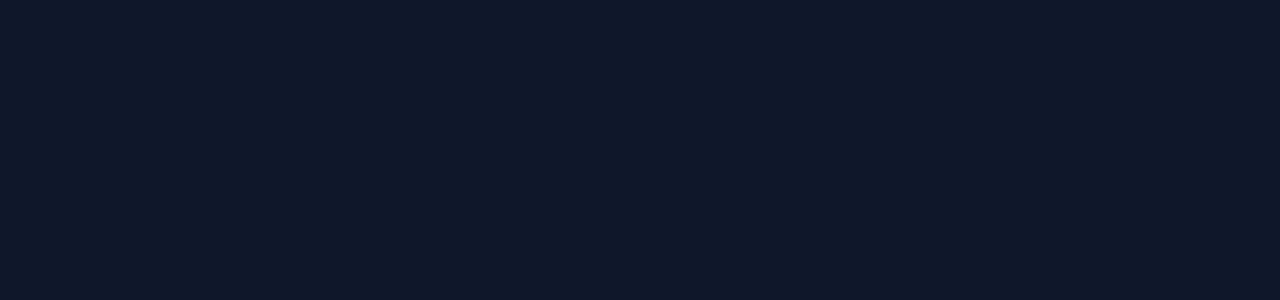
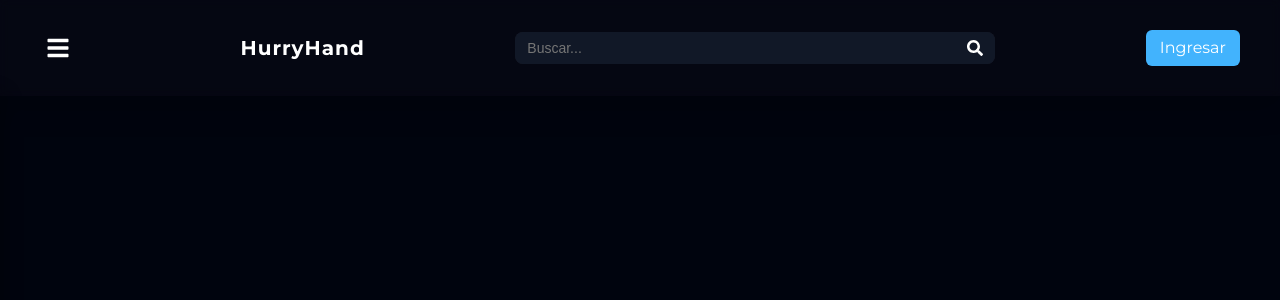
Before and after one commit to alfosobral/Proyecto-Ing.-SW-II, a React (Vite) app in the folder frontend/: page /home_page in a window 1280 px wide. Before the commit this address had no page. Shown: the top 300 px of the page. Built offline with nearby package versions, Linux system fonts and the light colour scheme.

Commit message:
Mas avences en HomePage

```diff
--- a/frontend/src/App.jsx
+++ b/frontend/src/App.jsx
@@ -1,7 +1,7 @@
 import Register from "./pages/Register";
 import { BrowserRouter, Routes, Route, Navigate } from "react-router-dom";
 import LogIn from "./pages/LogIn";
-import MainPage from "./pages/MainPage"
+import HomePage from "./pages/HomePage"
 import ServicePost from "./pages/ServicePost";
 
 
@@ -13,7 +13,7 @@
         <Route path="/" element={<Navigate to="/login" replace />} />
         <Route path="/login" element={<LogIn />} />
         <Route path="/register" element={<Register />} />
-        <Route path="/main_page" element={<MainPage />} />
+        <Route path="/home_page" element={<HomePage />} />
         <Route path="/service_post" element={<ServicePost />} />
       </Routes>
     </BrowserRouter>
--- a/frontend/src/components/DateField.jsx
+++ b/frontend/src/components/DateField.jsx
@@ -50,7 +50,7 @@
           width: "100%",
           padding: "10px 12px",
           borderRadius: 10,
-          border: `4px solid ${error ? "#ef4444" : focused ? "#2563eb" : "#cbd5e1"}`,
+          border: `4px solid ${error ? "#ef4444" : focused ? "#42b3fd" : "#cbd5e1"}`,
           outline: "none",
           fontSize: 14,
           transition: "transform .15s ease, box-shadow .15s ease, border-color .15s ease",
--- a/frontend/src/components/InputField.jsx
+++ b/frontend/src/components/InputField.jsx
@@ -51,7 +51,7 @@
           width: "100%",
           padding: "10px 12px",
           borderRadius: 12,
-          border: `4px solid ${error ? "#ef4444" : focused ? "#2563eb" : "#cbd5e1"}`,
+          border: `4px solid ${error ? "#ef4444" : focused ? "#42b3fd" : "#cbd5e1"}`,
           outline: "none",
           fontSize: 14,
           transition: "transform .15s ease, box-shadow .15s ease, border-color .15s ease",
--- a/frontend/src/components/Navbar.jsx
+++ b/frontend/src/components/Navbar.jsx
@@ -1,10 +1,46 @@
 import { Link } from "react-router-dom";
+import SearchBar from "./SearchBar";
+import { useState } from "react";
+import { FaBars, FaTimes } from "react-icons/fa";
 
 export default function Navbar() {
+
+  const [menuOpen, setMenuOpen] = useState(false);
+  const closeMenu = () => setMenuOpen(false);
+  const toggleMenu = () => setMenuOpen((prev) => !prev);
+
   return (
     <nav style={styles.navbar}>
+      {/* Botón hamburguesa */}
+      <button onClick={toggleMenu} style={styles.menuButton} aria-label="Abrir menú">
+        {menuOpen ? <FaTimes /> : <FaBars />}
+      </button>
       <div style={styles.logo}>HurryHand</div>
 
+      <SearchBar onSearch={handleSearch} />
+
+      {/* Overlay (click para cerrar)
+      <div
+        onClick={closeMenu}
+        style={{
+          ...styles.overlay,
+          pointerEvents: menuOpen ? "auto" : "none",
+          opacity: menuOpen ? 1 : 0,
+        }}
+      />
+      */}
+
+      <aside
+        style={{
+          ...styles.sidePanel,
+          transform: menuOpen ? "translateX(0)" : "translateX(-100%)",
+        }}
+        aria-hidden={!menuOpen}
+      >
+        <a href="/" style={styles.sideLink} onClick={closeMenu}>Inicio</a>
+        <a href="/servicios" style={styles.sideLink} onClick={closeMenu}>Servicios</a>
+        <a href="/contacto" style={styles.sideLink} onClick={closeMenu}>Contacto</a>
+      </aside>
 
       <div style={styles.actions}>
         <Link to="/login" style={{ ...styles.link, ...styles.button }}>Ingresar</Link>
@@ -13,10 +49,14 @@
   );
 }
 
+function handleSearch(query) {
+  console.log("Buscar:", query);
+}
+
 const styles = {
   navbar: {
     width: "100%",
-    height: "60px",
+    height: "12vh",
     background: "rgba(15, 16, 26, 0.35)",
     display: "flex",
     flexdirection: "row",
@@ -38,26 +78,52 @@
     fontWeight: "bold",
     letterSpacing: "1px",
   },
-  navLinks: {
-    listStyle: "none",
-    display: "flex",
-    gap: "24px",
-    margin: 0,
-    padding: 0,
-  },
-  link: {
-    color: "#ffffff",
-    textDecoration: "none",
-    fontSize: "14px",
-    transition: "color .2s",
-  },
   actions: {
     display: "flex",
     gap: "16px",
   },
   button: {
     padding: "6px 14px",
-    backgroundColor: "#2563eb",
+    backgroundColor: "#42b3fd",
     borderRadius: "6px",
-  }
+  },
+  menuButton: {
+    background: "none",
+    border: "none",
+    color: "#fff",
+    fontSize: 24,
+    cursor: "pointer",
+    marginRight: "14px",
+
+  },
+   overlay: {
+    position: "fixed",
+    inset: 0,
+    background: "rgba(0,0,0,.45)",
+    transition: "opacity 280ms ease",  // fade suave
+    zIndex: 999, // debajo del panel (1001) y arriba de la navbar (1000) si querés
+  },
+  sidePanel: {
+    position: "fixed",
+    top: "12vh", // debajo de la navbar
+    left: 0,
+    height: "88vh",
+    width: 200,
+    background: "#111827",
+    boxShadow: "2px 0 18px rgba(0,0,0,.35)",
+    display: "flex",
+    flexDirection: "column",
+    padding: "16px 12px",
+    zIndex: 1001,
+    transition: "transform 500ms cubic-bezier(0.22, 1, 0.36, 1)", // <- EASING
+    willChange: "transform",
+  },
+  sideLink: {
+    color: "#fff",
+    textDecoration: "none",
+    padding: "10px 12px",
+    borderRadius: 8,
+    fontSize: 16,
+    transition: "background-color 160ms ease",
+  },
 };
--- a/frontend/src/components/PasswordField.jsx
+++ b/frontend/src/components/PasswordField.jsx
@@ -53,7 +53,7 @@
             width: "100%",
             padding: "10px 38px 10px 12px", // padding-right para el icono
             borderRadius: 10,
-            border: `4px solid ${error ? "#ef4444" : focused ? "#2563eb" : "#cbd5e1"}`,
+            border: `4px solid ${error ? "#ef4444" : focused ? "#42b3fd" : "#cbd5e1"}`,
             outline: "none",
             fontSize: 14,
             transition: "transform .15s ease, box-shadow .15s ease, border-color .15s ease",
--- a/frontend/src/components/SearchBar.jsx
+++ b/frontend/src/components/SearchBar.jsx
@@ -1,8 +1,16 @@
 import { useState } from "react";
 import { FaSearch } from "react-icons/fa";
 
-export default function SearchBar({ onSearch }) {
+export default function SearchBar({
+    onSearch,
+    width = "40%",
+    maxWidth = 500,
+    minWidth = 200,
+}) {
   const [query, setQuery] = useState("");
+
+  const normalizedWidth =
+    typeof width === "number" ? `${width}%` : (width || "40%");
 
   const handleSubmit = (e) => {
     e.preventDefault();
@@ -10,13 +18,20 @@
   };
 
   return (
-    <form onSubmit={handleSubmit} style={styles.form}>
+    <form onSubmit={handleSubmit} style={{
+      ...styles.form,
+      width: normalizedWidth,
+      maxWidth,
+      minWidth
+    }}>
       <input
         type="text"
         placeholder="Buscar..."
+        width={width}
         value={query}
         onChange={(e) => setQuery(e.target.value)}
         style={styles.input}
+        aria-label="Buscar"
       />
       <button type="submit" style={styles.button}>
         <FaSearch />
@@ -30,27 +45,28 @@
     display: "flex",
     alignItems: "center",
     backgroundColor: "#1a1b25",
-    borderRadius: "8px",
+    borderRadius: 8,
     overflow: "hidden",
   },
   input: {
+    flex: 1,
     border: "none",
     outline: "none",
-    padding: "6px 10px",
-    fontSize: "14px",
-    backgroundColor: "transparent",
-    color: "white",
-    width: "180px",
+    padding: "8px 12px",
+    fontSize: 14,
+    background: "#111827",
+    color: "#fff",
   },
   button: {
     border: "none",
     outline: "none",
-    padding: "6px 10px",
+    padding: "8px 12px",
     cursor: "pointer",
-    backgroundColor: "#2563eb",
-    color: "white",
+    background: "#111827",
+    color: "#fff",
     display: "flex",
     alignItems: "center",
     justifyContent: "center",
+    fontSize: 16,
   },
 };
--- a/frontend/src/pages/MainPage.jsx
+++ b/frontend/src/pages/HomePage.jsx
@@ -1,6 +1,9 @@
 import Navbar from "../components/Navbar";
+import React from "react";
+import Card from "../components/Card";
 
-export default function MainPage() {
+
+export default function HomePage() {
     return (
         <div
             style={{
@@ -8,7 +11,8 @@
                 display: "flex",
                 alignItems: "flex-start",
                 padding: "40px 0",
-                background: "#051f65ff"
+                background: "#00040eff"
+                //background: "#fff   "
             }}
        >
             <Navbar />
--- a/frontend/src/pages/LogIn.jsx
+++ b/frontend/src/pages/LogIn.jsx
@@ -101,7 +101,7 @@
 
       const data = await res.json();
       console.log("Signup OK:", data);
-      navigate("/main_page");
+      navigate("/home_page");
     } catch (err) {
       console.error("Error al registrar:", err);
     } finally {
@@ -171,7 +171,7 @@
 
 		  <div style={{ width: "100%", textAlign: "center", margin: "20px 0 0 0", fontSize: 14, color: "#bababaff" }}>
 				¿Aún no tienes una cuenta?{' '}
-				<a href="/register" style={{ color: "#30a5e8", textDecoration: "underline", fontWeight: 600 }}>Regístrate aquí</a>
+				<a href="/register" style={{ color: "#42b3fd", textDecoration: "underline", fontWeight: 600 }}>Regístrate aquí</a>
 			</div>
 
       <button
@@ -211,7 +211,7 @@
     padding: "12px 0",
     borderRadius: 10,
     border: "none",
-    background: disabled ? "#cbd5e1" : "#2563eb",
+    background: disabled ? "#cbd5e1" : "#42b3fd",
     color: disabled ? "#64748b" : "#fff",
     fontWeight: 700,
     fontSize: 16,
--- a/frontend/src/pages/Register.jsx
+++ b/frontend/src/pages/Register.jsx
@@ -1,7 +1,5 @@
 import { useState, useMemo , useEffect} from "react";
 import { useNavigate } from "react-router-dom";
-import { FaEye, FaEyeSlash } from "react-icons/fa";
-import DatePicker from "react-datepicker";
 import "react-datepicker/dist/react-datepicker.css";
 import logo from "../assets/Logo.png";
 import back from "../assets/RegisterBackground.png";
@@ -18,7 +16,6 @@
 import CheckboxField from "../components/CheckboxField";
 import Card from "../components/Card";
 import DateField from "../components/DateField";
-import SummbitButton from "../components/SummbitButton";
 
 
 const initial = { name: "", surname: "",documentType:"Cedula Uruguaya", document:"", birthDate: null, email: "", password: "", confirm: "", phoneNumber: "", accept: false };
@@ -408,7 +405,7 @@
   },
   title: { margin: 0, marginTop: 20, marginBottom: 20, fontSize: 28, color: "#ffffffff", textAlign: "center"},
   meterWrap: { height: 6, background: "#e2e8f0", borderRadius: 999, marginTop: 6 },
-  meterBar: { height: "100%", background: "#3b82f6", borderRadius: 999, transition: "width .25s" },
+  meterBar: { height: "100%", background: "#42b3fd", borderRadius: 999, transition: "width .25s" },
   meterText: { color: "#677384ff", fontSize: 12, display: "block", marginTop: 6 },
 };
 
@@ -418,7 +415,7 @@
     padding: "12px 0",
     borderRadius: 10,
     border: "none",
-    background: disabled ? "#cbd5e1" : "#2563eb",
+    background: disabled ? "#cbd5e1" : "#42b3fd",
     color: disabled ? "#64748b" : "#fff",
     fontWeight: 700,
     fontSize: 16,
```
